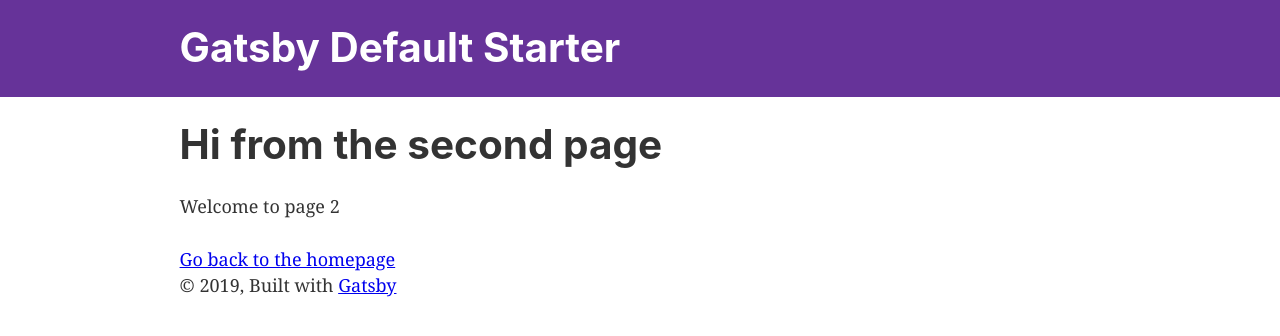
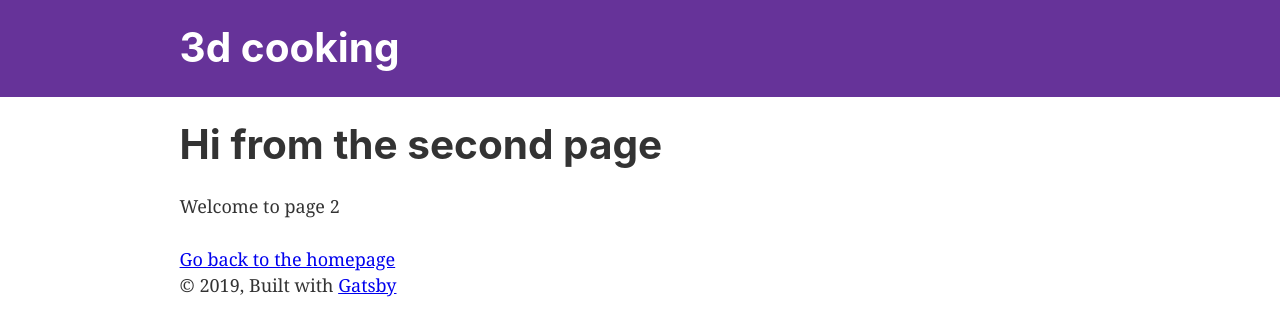
Before and after one commit to dukeDanjou/3d-cooking, a Gatsby site: page /page-2 in a window 1280 px wide. Built offline with nearby package versions, Linux system fonts and the light colour scheme; Gatsby itself is replaced by a stand-in of ours.

Commit message:
step 2 trying filesytem plugin + setting gatsby config

```diff
--- a/gatsby-config.js
+++ b/gatsby-config.js
@@ -1,9 +1,9 @@
 module.exports = {
     pathPrefix: "/3d-cooking",
     siteMetadata: {
-        title: `Gatsby Default Starter`,
-        description: `Kick off your next, great Gatsby project with this default starter. This barebones starter ships with the main Gatsby configuration files you might need.`,
-        author: `@gatsbyjs`,
+        title: `3d cooking`,
+        description: `3d models baked using blender`,
+        author: `Duke d'Anjou`,
     },
     plugins: [
         `gatsby-plugin-react-helmet`,
@@ -12,6 +12,13 @@ module.exports = {
             options: {
                 name: `images`,
                 path: `${__dirname}/src/images`,
+            },
+        },
+        {
+            resolve: `gatsby-source-filesystem`,
+            options: {
+                name: `blender`,
+                path: `${__dirname}/src/blender`,
             },
         },
         `gatsby-transformer-sharp`,
--- a/src/components/layout.js
+++ b/src/components/layout.js
@@ -7,15 +7,7 @@ import "./layout.css"
 
 const Layout = ({ children }) => (
   <StaticQuery
-    query={graphql`
-      query SiteTitleQuery {
-        site {
-          siteMetadata {
-            title
-          }
-        }
-      }
-    `}
+    query={siteTitleQuery}
     render={data => (
       <>
         <Header siteTitle={data.site.siteMetadata.title} />
@@ -44,3 +36,13 @@ Layout.propTypes = {
 }
 
 export default Layout
+
+const siteTitleQuery = graphql`
+    query SiteTitleQuery {
+        site {
+            siteMetadata {
+                title
+            }
+        }
+    }
+`
```
Also changed, not shown: package.json (+4 -4 lines), src/components/image.js (+10 -8 lines), 2 other files.
